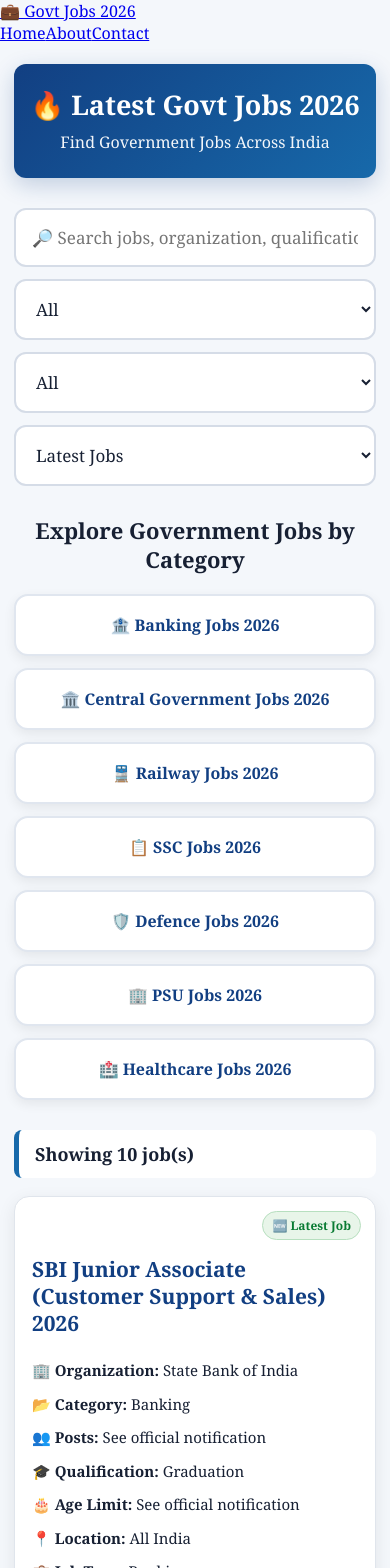
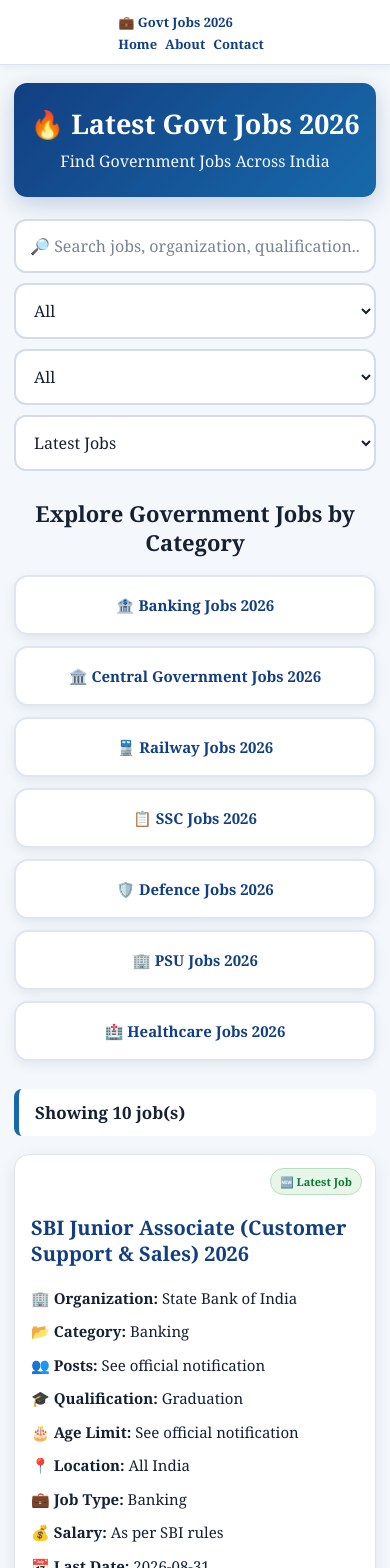
Before and after one commit to chglory8888-dev/govt-jobs-2026, a Next.js app: page / in a window 390 px wide. Shown: the top 1568 px of the page. Built offline with nearby package versions, Linux system fonts and the light colour scheme.

Commit message:
Update globals.css

```diff
--- a/styles/globals.css
+++ b/styles/globals.css
@@ -1,5 +1,5 @@
 /* =========================================
-   GOVT JOBS 2026 - MAIN STYLES
+   GOVT JOBS 2026 - GLOBAL STYLES
    ========================================= */
 
 * {
@@ -16,6 +16,35 @@
   font-family: Georgia, "Times New Roman", serif;
   background: #f4f7fb;
   color: #172033;
+}
+
+/* =========================================
+   TOP NAVIGATION
+   ========================================= */
+
+nav {
+  width: 100%;
+  background: #ffffff;
+  border-bottom: 1px solid #dce3ed;
+  box-shadow: 0 2px 8px rgba(0, 0, 0, 0.06);
+  padding: 12px 20px;
+  display: flex;
+  align-items: center;
+  justify-content: space-between;
+  gap: 20px;
+}
+
+nav a {
+  color: #123f82;
+  text-decoration: none;
+  font-weight: bold;
+  font-size: 16px;
+  margin-right: 18px;
+}
+
+nav a:hover {
+  color: #1769aa;
+  text-decoration: underline;
 }
 
 /* =========================================
@@ -69,15 +98,21 @@
 .filters input,
 .filters select {
   width: 100%;
+  min-width: 0;
   padding: 16px 17px;
   border: 2px solid #d5dce7;
   border-radius: 12px;
-  background: white;
+  background: #ffffff;
   color: #172033;
   font-family: inherit;
   font-size: 17px;
   outline: none;
-  transition: border-color 0.2s ease, box-shadow 0.2s ease;
+  transition: border-color 0.2s ease,
+    box-shadow 0.2s ease;
+}
+
+.filters input::placeholder {
+  color: #7a8494;
 }
 
 .filters input:focus,
@@ -101,8 +136,6 @@
   margin: 0 0 25px;
 }
 
-/* Category cards */
-
 .category-grid {
   display: grid;
   grid-template-columns: repeat(2, 1fr);
@@ -115,7 +148,7 @@
   justify-content: center;
   min-height: 70px;
   padding: 16px 14px;
-  background: white;
+  background: #ffffff;
   border: 2px solid #e0e6ef;
   border-radius: 14px;
   text-decoration: none;
@@ -145,7 +178,7 @@
   font-weight: bold;
   margin: 25px 0 18px;
   padding: 12px 16px;
-  background: white;
+  background: #ffffff;
   border-left: 5px solid #1769aa;
   border-radius: 8px;
 }
@@ -156,7 +189,7 @@
 
 .job-card {
   position: relative;
-  background: white;
+  background: #ffffff;
   border: 1px solid #e0e5ec;
   border-radius: 18px;
   padding: 30px;
@@ -190,14 +223,13 @@
 }
 
 /* =========================================
-   LATEST JOB BADGE
+   BADGES
    ========================================= */
 
 .new-badge {
   position: absolute;
   top: 18px;
   right: 18px;
-  display: inline-block;
   padding: 6px 12px;
   background: #e8f5e9;
   color: #087a32;
@@ -207,15 +239,10 @@
   font-weight: bold;
 }
 
-/* =========================================
-   CLOSING SOON BADGE
-   ========================================= */
-
 .closing-badge {
   position: absolute;
   top: 18px;
   right: 18px;
-  display: inline-block;
   padding: 6px 12px;
   background: #fff3e0;
   color: #b26a00;
@@ -240,7 +267,7 @@
 }
 
 /* =========================================
-   JOB STATUS
+   STATUS
    ========================================= */
 
 .open {
@@ -273,7 +300,7 @@
   display: inline-block;
   padding: 13px 20px;
   background: #123f82;
-  color: white;
+  color: #ffffff;
   text-decoration: none;
   border-radius: 10px;
   font-size: 16px;
@@ -295,7 +322,7 @@
    ========================================= */
 
 .no-jobs {
-  background: white;
+  background: #ffffff;
   border-radius: 16px;
   padding: 45px 20px;
   text-align: center;
@@ -350,35 +377,55 @@
   .filters input {
     grid-column: span 2;
   }
-
 }
 
 /* =========================================
-   MOBILE RESPONSIVE
+   MOBILE
    ========================================= */
 
 @media (max-width: 700px) {
 
+  body {
+    overflow-x: hidden;
+  }
+
+  nav {
+    padding: 10px 14px;
+    justify-content: center;
+    flex-wrap: wrap;
+    gap: 5px 12px;
+  }
+
+  nav a {
+    margin-right: 8px;
+    font-size: 14px;
+  }
+
   .container {
-    padding: 20px 14px 40px;
+    padding: 18px 14px 40px;
   }
 
   .header {
     padding: 25px 15px;
-    border-radius: 12px;
+    border-radius: 13px;
+    margin-bottom: 22px;
   }
 
   .header h1 {
-    font-size: 31px;
+    font-size: 30px;
   }
 
   .header p {
     font-size: 17px;
   }
 
+  /* One filter per row */
+
   .filters {
-    grid-template-columns: 1fr;
-    gap: 12px;
+    display: flex;
+    flex-direction: column;
+    gap: 10px;
+    margin-bottom: 25px;
   }
 
   .filters input {
@@ -387,59 +434,66 @@
 
   .filters input,
   .filters select {
-    font-size: 17px;
-    padding: 16px;
+    width: 100%;
+    min-height: 52px;
+    font-size: 16px;
+    padding: 14px;
   }
 
   .category-links {
-    margin: 30px 0;
+    margin: 28px 0;
   }
 
   .category-links h2 {
-    font-size: 25px;
+    font-size: 24px;
     line-height: 1.3;
-    margin-bottom: 20px;
+    margin-bottom: 18px;
   }
 
   .category-grid {
     grid-template-columns: 1fr;
-    gap: 12px;
+    gap: 11px;
   }
 
   .category-grid a {
-    min-height: 62px;
-    padding: 15px 12px;
-    font-size: 17px;
+    min-height: 60px;
+    padding: 14px 10px;
+    font-size: 16px;
   }
 
   .job-count {
-    font-size: 18px;
+    font-size: 17px;
+    margin-top: 22px;
   }
 
   .job-card {
-    padding: 21px 17px;
+    padding: 20px 16px;
     border-radius: 15px;
+    margin-bottom: 18px;
   }
 
   .job-card h2 {
-    font-size: 23px;
-    margin-top: 38px;
+    font-size: 22px;
+    margin-top: 40px;
+    margin-bottom: 20px;
   }
 
   .job-card p {
-    font-size: 16px;
+    font-size: 15.5px;
+    line-height: 1.5;
   }
 
   .new-badge,
   .closing-badge {
-    top: 14px;
-    right: 14px;
-    font-size: 12px;
+    top: 13px;
+    right: 13px;
+    font-size: 11px;
     padding: 5px 9px;
   }
 
   .job-buttons {
     flex-direction: column;
+    gap: 9px;
   }
 
   .apply-button {
@@ -455,10 +509,14 @@
 }
 
 /* =========================================
-   SMALL MOBILE PHONES
+   SMALL PHONES
    ========================================= */
 
 @media (max-width: 400px) {
+
+  nav a {
+    font-size: 13px;
+  }
 
   .header h1 {
     font-size: 27px;
@@ -473,14 +531,14 @@
   }
 
   .category-grid a {
-    font-size: 16px;
+    font-size: 15px;
   }
 
   .job-card h2 {
-    font-size: 21px;
+    font-size: 20px;
   }
 
   .job-card p {
     font-size: 15px;
   }
-     }
+}
```
